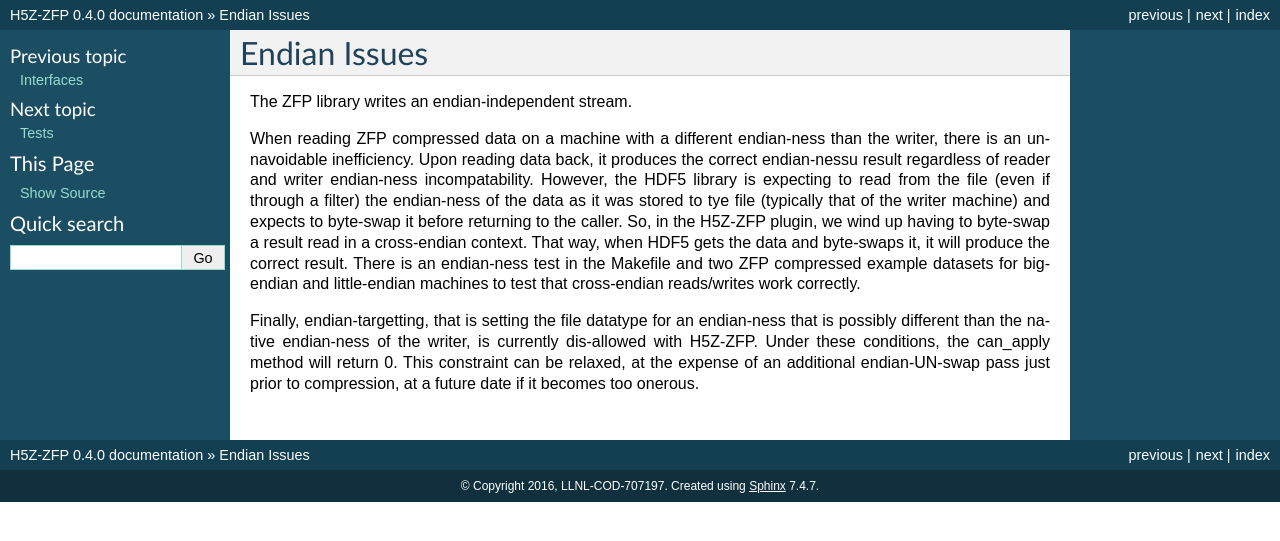
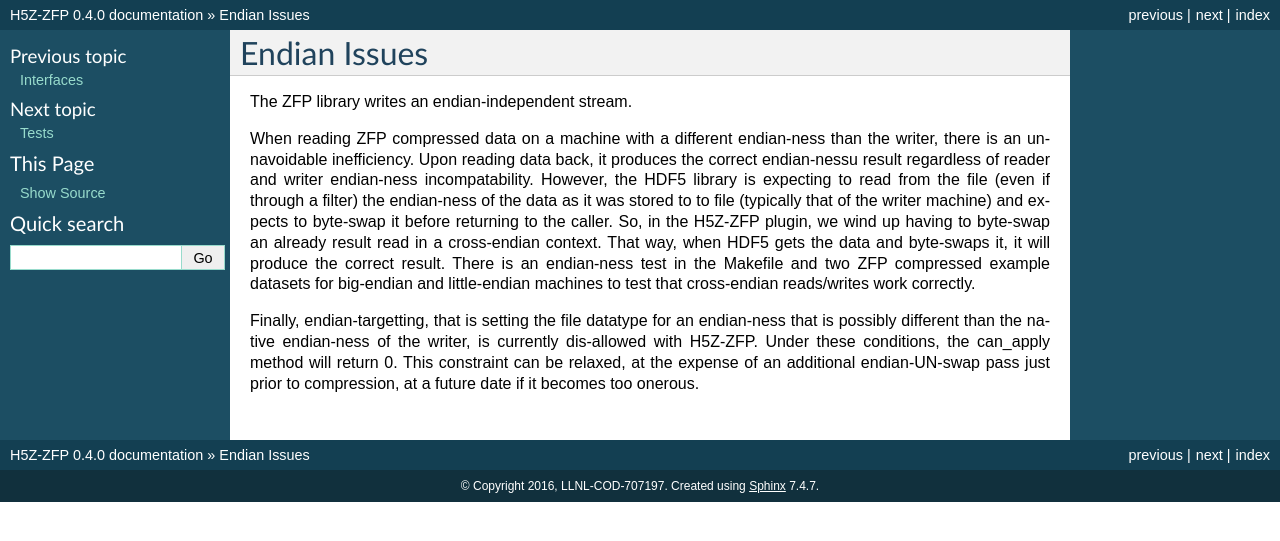
Before and after one commit to LLNL/H5Z-ZFP, a Sphinx documentation site: the page built from docs/endian_issues.rst, in a window 1280 px wide. Shown: the top 541 px of the page. Built offline with Sphinx 7.4.7, drawn with Linux system fonts in a browser that asks for light colours.

Commit message:
updating docs

```diff
--- a/docs/endian_issues.rst
+++ b/docs/endian_issues.rst
@@ -12,10 +12,10 @@ inefficiency. Upon reading data back,  it  produces  the  correct endian-nessu
 result regardless of
 reader  and  writer  endian-ness  incompatability.  However,  the HDF5
 library is expecting to read  from the file (even if through a filter)
-the  endian-ness  of the data as it was stored to tye file (typically
+the  endian-ness  of the data as it was stored to to file (typically
 that of  the  writer machine)  and  expects to byte-swap it before returning
 to the caller. So, in the H5Z-ZFP plugin, we wind up having
-to  byte-swap  a result read in a cross-endian context. That way, when
+to  byte-swap an already result read in a cross-endian context. That way, when
 HDF5  gets the data and byte-swaps it, it will produce the correct result.
 There is  an endian-ness  test in  the Makefile and two ZFP compressed
 example  datasets for  big-endian  and little-endian machines to  test
--- a/docs/interfaces.rst
+++ b/docs/interfaces.rst
@@ -52,7 +52,7 @@ defined like so...
                    A/B are high/low 32-bit words of a double.
 
 Note that  the cd_values  used in the  interface to  ``H5Pset_filter()`` are
-**not** **the** **same** cd_values ultimately stored  to the HDF5 dataset header
+**not the same** cd_values ultimately stored  to the HDF5 dataset header
 for a compressed dataset. The  values are transformed in the set_local
 method to use ZFP's internal  routines for 'meta' and 'mode' data. So,
 don't make the mistake of examining  the values you find in a file and
```
